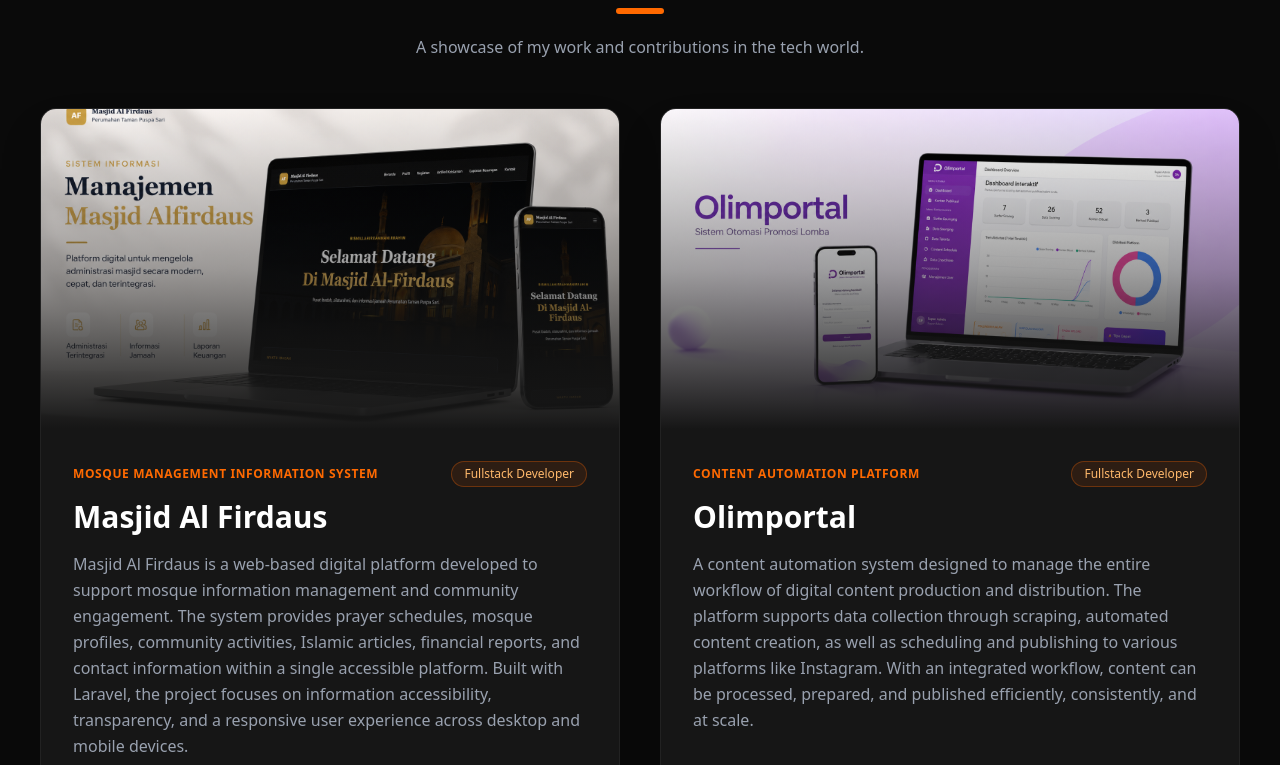
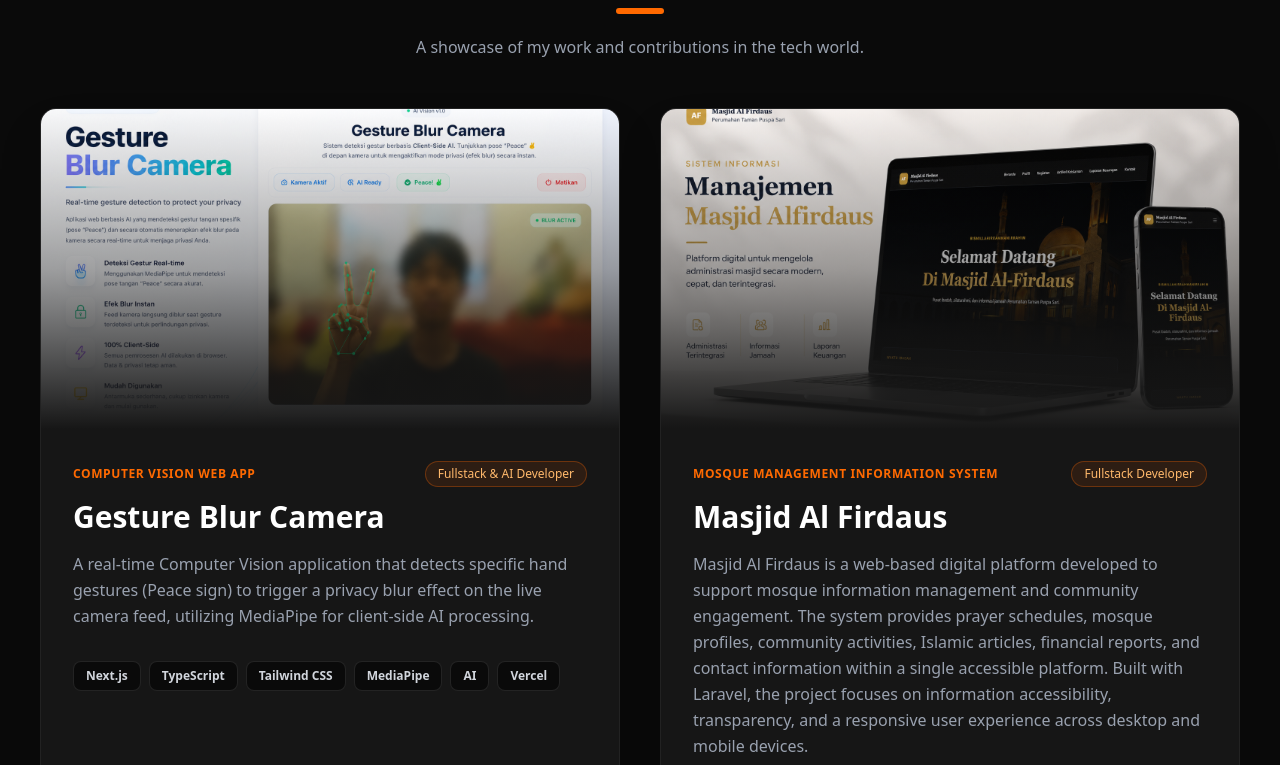
Before and after one commit to RndyAchmad/web-portofolio, a Next.js app: page / in a window 1280 px wide. Shown: the part 2778-3543 px from the top of the page. Built offline with nearby package versions, Linux system fonts and the light colour scheme.

Commit message:
add project gesture blur camera

```diff
--- a/constants/projects.js
+++ b/constants/projects.js
@@ -1,4 +1,12 @@
 export const PROJECTS = [
+    {
+        title: "Gesture Blur Camera",
+        image: "/images/projects/gesture-blur.png",
+        translationKey: "gestureblur",
+        technologies: ["Next.js", "TypeScript", "Tailwind CSS", "MediaPipe", "AI", "Vercel"],
+        role: "Fullstack & AI Developer",
+        liveUrl: "https://gesture-blur-camera.rendyachmad.my.id/",
+    },
     {
         title: "Masjid Al Firdaus",
         image: "/images/projects/alfirdaus-dashboard.png",
--- a/constants/translations.js
+++ b/constants/translations.js
@@ -59,6 +59,10 @@ export const translations = {
             description: "A showcase of my work and contributions in the tech world.",
             viewProject: "View Details",
             items: {
+                gestureblur: {
+                    type: "Computer Vision Web App",
+                    description: "A real-time Computer Vision application that detects specific hand gestures (Peace sign) to trigger a privacy blur effect on the live camera feed, utilizing MediaPipe for client-side AI processing.",
+                },
                 alfirdaus: {
                     type: "Mosque Management Information System",
                     description: "Masjid Al Firdaus is a web-based digital platform developed to support mosque information management and community engagement. The system provides prayer schedules, mosque profiles, community activities, Islamic articles, financial reports, and contact information within a single accessible platform. Built with Laravel, the project focuses on information accessibility, transparency, and a responsive user experience across desktop and mobile devices.",
@@ -158,6 +162,10 @@ export const translations = {
             description: "Kumpulan proyek dan kontribusi yang telah saya kerjakan di dunia teknologi.",
             viewProject: "Lihat Detail",
             items: {
+                gestureblur: {
+                    type: "Aplikasi Web Computer Vision",
+                    description: "Aplikasi Computer Vision real-time yang mendeteksi gestur tangan spesifik (pose 'Peace') untuk memicu efek blur privasi pada feed kamera secara langsung, memanfaatkan MediaPipe untuk pemrosesan AI di sisi klien.",
+                },
                 alfirdaus: {
                     type: "Sistem Informasi Manajemen Masjid",
                     description: "Masjid Al Firdaus adalah platform digital berbasis web yang dikembangkan untuk mendukung pengelolaan dan penyebaran informasi kegiatan masjid. Sistem ini menyediakan fitur jadwal sholat, profil masjid, kegiatan jamaah, artikel keislaman, laporan keuangan, serta informasi kontak dalam satu platform yang mudah diakses. Proyek ini dibangun menggunakan Laravel dengan fokus pada kemudahan akses informasi, transparansi, dan pengalaman pengguna yang responsif di berbagai perangkat.",
```
Also changed, not shown: public/images/projects/gesture-blur.png (added).
